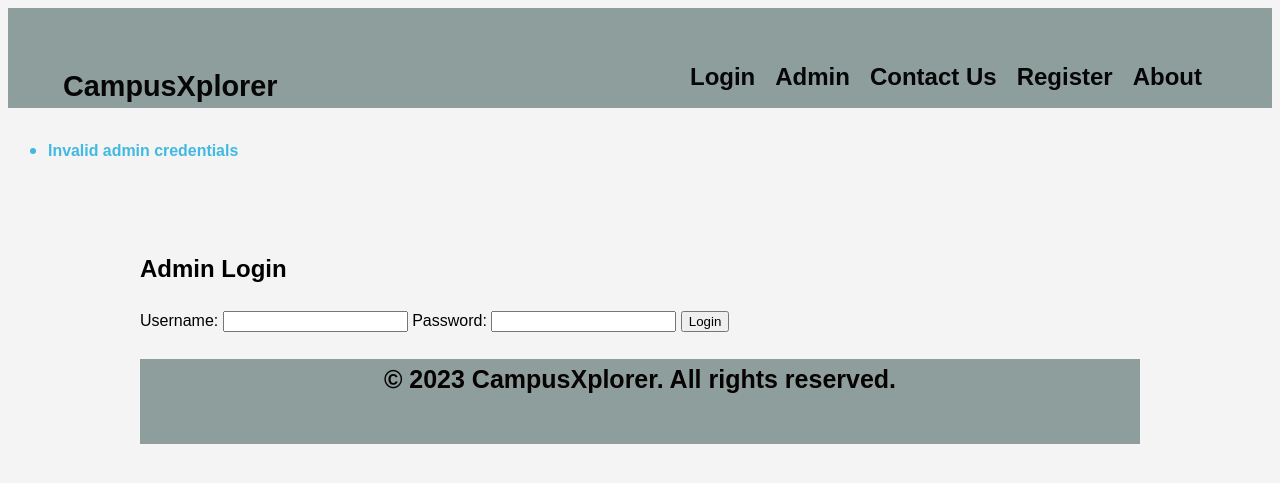
After one commit to SirDom247/CampusXplorer, a Flask app: page /admin/login in a window 1280 px wide. The commit adds this page. Shown: the top 483 px of the page. Run offline with Flask 3, Linux system fonts and the light colour scheme; some libraries are stand-ins or nearby versions.

Commit message:
Adding and updating files

```diff
--- a/app.py
+++ b/app.py
@@ -2,6 +2,7 @@ from flask import Flask, flash, render_template, request, jsonify, redirect, url
 from flask_wtf import FlaskForm
 from forms import ContactForm, RegistrationForm, LoginForm
 from wtforms import StringField, TextAreaField, SubmitField
+from flask_login import LoginManager, UserMixin, login_user, login_required, current_user, logout_user
 from wtforms.validators import DataRequired, Email, Length
 from flask_pymongo import PyMongo
 from flask_bcrypt import Bcrypt
@@ -11,20 +12,97 @@ from dotenv import load_dotenv
 import os
 
 app = Flask(__name__)
-bcrypt = Bcrypt(app)
 load_dotenv()
 app.config['SECRET_KEY'] = os.environ.get('SECRET_KEY', 'default_secret_key')
 app.config['MONGO_URI'] = os.getenv("MONGO_URI")
+
 mongo = PyMongo(app)
+bcrypt = Bcrypt(app)
+mongo = PyMongo(app)
+
+login_manager = LoginManager(app)
+login_manager.login_view = 'login'
+login_manager.login_message_category = 'info'
+
+# User model
+class User(UserMixin):
+    def __init__(self, username, first_name, last_name, email, password, is_admin=False):
+        self.username = username
+        self.first_name = first_name
+        self.last_name = last_name
+        self.email = email
+        self.password = password
+        self.is_admin = is_admin
+
+@login_manager.user_loader
+def load_user(username):
+    user_data = mongo.db.users.find_one({'username': username})
+    if user_data:
+        return User(username=user_data['username'], first_name=user_data['first_name'], last_name=user_data['last_name'], password=user_data['password'], email=user_data['email'], is_admin=user_data['is_admin'])
+    return None
 
 @app.route('/')
 def index():
     return render_template('base.html')
 
+
 @app.route('/about')
 def about():
     return render_template('about.html')
 
+
+@app.route('/admin/login', methods=['GET', 'POST'])
+def admin_login():
+    form = LoginForm()
+
+    if form.validate_on_submit():
+        admin = mongo.db.admins.find_one({'username': form.username.data})
+
+        if admin and bcrypt.check_password_hash(admin['password'], form.password.data):
+            # Log the admin in
+            session['admin_logged_in'] = True
+            flash('Admin login successful', 'success')
+            return redirect(url_for('admin_dashboard'))
+
+        admin_data = {
+            'username': 'admin',
+            'password': bcrypt.generate_password_hash('admin_password').decode('utf-8'),
+                # Add other fields as needed
+            }
+        mongo.db.admins.insert_one(admin_data)
+        flash('Admin account created successfully', 'success')
+
+    flash('Invalid admin credentials', 'error')
+
+    return render_template('admin_login.html', form=form)
+
+@app.route('/admin/dashboard')
+def admin_dashboard():
+    # Add authentication check for admin
+    if not session.get('admin_logged_in'):
+        flash('Unauthorized access', 'error')
+        return redirect(url_for('index'))
+
+    return render_template('base.html')
+
+@app.route('/admin/logout')
+def admin_logout():
+    # Clear the session data for the admin
+    session.pop('admin_logged_in', None)
+    flash('Admin logout successful', 'success')
+    return redirect(url_for('index'))
+
+
+# admin-only route
+@app.route('/admin/manage_users')
+def manage_users():
+    # authentication check for admin
+    if not session.get('admin_logged_in'):
+        flash('Unauthorized access', 'error')
+        return redirect(url_for('index'))
+
+    # logic for managing users
+    return render_template('manage_users.html')
 
 @app.route('/register', methods=['GET', 'POST'])
 def register():
@@ -45,11 +123,12 @@ def register():
             'username': form.username.data,
             'email': form.email.data,
             'password': hashed_password,
+            'is_admin': form.username.data == 'admin',  # Assign admin role based on username
         }
         mongo.db.users.insert_one(user_data)
 
-        # Redirect to a thank you page or any other page
-        return redirect(url_for('success'))
+        flash('Account created successfully.', 'success')
+        return redirect(url_for('login'))
 
     return render_template('register.html', form=form)
 
@@ -57,6 +136,10 @@ def register():
 @app.route('/success')
 def success():
     return render_template('success.html')
+
+@app.route('/user_dashboard')
+def user_dashboard():
+    return render_template('user_dashboard.html')
 
 
 @app.route('/login', methods=['GET', 'POST'])
@@ -72,14 +155,16 @@ def login():
             session['logged_in'] = True
             session['user_id'] = str(user['_id'])
             session['username'] = user['username']
-            flash('Login successful', 'success')  # Flash a success message
-            return redirect(url_for('index'))
 
+            is_admin = user.get('is_admin', False)
+            return redirect(url_for('admin_dashboard') if is_admin else 'user_dashboard')
+
+        flash('Login successful', 'success')  # Flash a success message
+        return redirect(url_for('admin_dashboard' if user.get('is_admin', False) else ''))
         # Invalid login, show an error message or redirect as needed
-        flash('Invalid email or password', 'error')  # Flash an error message
+    flash('Invalid email or password', 'error')  # Flash an error message
 
     return render_template('login.html', form=form)
-
 
 @app.route('/logout')
 def logout():
@@ -96,6 +181,7 @@ def contact_us():
     if form.validate_on_submit():
             # Process form data and store in MongoDB
             user_data = {
+            'username': form.username.data,
             'first_name': form.first_name.data,
             'last_name': form.last_name.data,
             'email': form.email.data,
@@ -140,6 +226,7 @@ def search():
     results_list = list(results)
     return jsonify({'results': results_list})
 
+
 # Insert data into MongoDB on startup
 insert_data_into_mongo()
 
--- a/forms.py
+++ b/forms.py
@@ -1,11 +1,11 @@
 from flask_wtf import FlaskForm
-from wtforms import StringField, PasswordField, TextAreaField, SubmitField
+from wtforms import StringField, BooleanField, PasswordField, TextAreaField, SubmitField
 from wtforms.validators import DataRequired, Email, Length
 
 class RegistrationForm(FlaskForm):
     first_name = StringField('First Name', validators=[DataRequired(), Length(min=2, max=50)])
     last_name = StringField('Surname', validators=[DataRequired(), Length(min=2, max=50)])
-    username = StringField('Username', validators=[DataRequired(), Length(min=6, max=50)])
+    username = StringField('Username', validators=[DataRequired(), Length(min=4, max=50)])
     email = StringField('Email', validators=[DataRequired(), Email()])
     password = PasswordField('Password', validators=[DataRequired(), Length(min=6)])
     confirm_password = PasswordField('Confirm Password', validators=[DataRequired(), Length(min=6)])
@@ -14,7 +14,8 @@ class RegistrationForm(FlaskForm):
 class LoginForm(FlaskForm):
     email = StringField('Email', validators=[DataRequired(), Email()])
     password = PasswordField('Password', validators=[DataRequired(), Length(min=6)])
-    username = StringField('Username', validators=[DataRequired(), Length(min=6)])
+    username = StringField('Username', validators=[DataRequired(), Length(min=4, max=50)])
+    remember = BooleanField('Remember Me')
     submit = SubmitField('Login')
 
 class ContactForm(FlaskForm):
@@ -23,3 +24,9 @@ class ContactForm(FlaskForm):
     email = StringField('Email', validators=[DataRequired(), Email()])
     message = TextAreaField('Message', validators=[DataRequired(), Length(max=250)])
     submit = SubmitField('Submit')
+
+class AdminLoginForm(FlaskForm):
+    username = StringField('Username', validators=[DataRequired(), Length(min=4, max=50)])
+    password = PasswordField('Password', validators=[DataRequired(), Length(min=6)])
+    email = StringField('Email', validators=[DataRequired(), Email()])
+    submit = SubmitField('Login')
--- a/requirements.txt
+++ b/requirements.txt
@@ -25,5 +25,6 @@ python-dotenv==1.0.0
 pytz==2023.3.post1
 setuptools==69.0.3
 speaklater==1.3
+uuid==1.30
 Werkzeug==3.0.1
 WTForms==3.1.1
--- a/templates/about.html
+++ b/templates/about.html
@@ -1,4 +1,4 @@
-{% extends 'base.html' %}
+{% extends 'user_dashboard.html' %}
 
 {% block title %}Contact Us{% endblock %}
 
--- /dev/null
+++ b/templates/admin_login.html
@@ -0,0 +1,21 @@
+{% extends 'user_dashboard.html' %}
+
+{% block title %}Contact Us{% endblock %}
+
+{% block styles %}
+    <!-- Add specific styles for the contact_us page if needed -->
+    <link rel="stylesheet" href="{{ url_for('static', filename='about.css') }}">
+{% endblock %}
+
+{% block content %}
+    <div id="admin-login-container">
+        <h2>Admin Login</h2>
+        <form method="POST" action="{{ url_for('admin_login') }}">
+            <label for="admin_username">Username:</label>
+            <input type="text" id="admin_username" name="admin_username" required>
+            <label for="admin_password">Password:</label>
+            <input type="password" id="admin_password" name="admin_password" required>
+            <button type="submit">Login</button>
+        </form>
+    </div>
+{% endblock %}
--- a/templates/contact_us.html
+++ b/templates/contact_us.html
@@ -1,4 +1,4 @@
-{% extends 'base.html' %}
+{% extends 'user_dashboard.html' %}
 
 {% block title %}Contact Us{% endblock %}
 
--- a/templates/login.html
+++ b/templates/login.html
@@ -1,5 +1,5 @@
 <!-- login Form-->
-{% extends 'base.html' %}
+{% extends 'user_dashboard.html' %}
 
 {% block title %}Login{% endblock %}
 
@@ -17,7 +17,6 @@
   {% endif %}
 {% endwith %}
 
-
 {% block content %}
     <section id="Login">
         <h2>Login</h2>
--- a/templates/logout.html
+++ b/templates/logout.html
@@ -5,7 +5,7 @@
 {% block styles %}
     <link rel="stylesheet" href="{{ url_for('static', filename='login.css') }}">
 {% endblock %}
-
+{{ form.csrf_token }}
 {% with messages = get_flashed_messages() %}
   {% if messages %}
     <ul class="flashes">
--- a/templates/register.html
+++ b/templates/register.html
@@ -1,4 +1,4 @@
-{% extends 'base.html' %}
+{% extends 'user_dashboard.html' %}
 
 {% block title %}Registration{% endblock %}
 
@@ -11,6 +11,7 @@
 <section id="Registration">
     <h2>Registration</h2>
     <form method="post" action="/register">
+        {{ form.csrf_token }}
         {{ form.hidden_tag() }}
         {{ form.first_name.label }} {{ form.first_name() }}
         {{ form.last_name.label }} {{ form.last_name() }}
--- a/templates/success.html
+++ b/templates/success.html
@@ -1,6 +1,6 @@
-{% extends 'base.html' %}
+{% extends 'user_dashboard.html' %}
 
-{% block title %}Thank You{% endblock %}
+{% block title %}Success{% endblock %}
 
 {% block styles %}
     <!-- Add specific styles for the contact_us page if needed -->
--- a/templates/thank_you.html
+++ b/templates/thank_you.html
@@ -1,4 +1,4 @@
-{% extends 'base.html' %}
+{% extends 'user_dashboard.html' %}
 
 {% block title %}Thank You{% endblock %}
 
--- /dev/null
+++ b/templates/user_dashboard.html
@@ -0,0 +1,77 @@
+<!DOCTYPE html>
+<html lang="en">
+<head>
+    <meta charset="UTF-8">
+    <meta name="viewport" content="width=device-width, initial-scale=1.0">
+    <title>{% block title %}Campus Explorer{% endblock %}</title>
+    <link rel="stylesheet" href="{{ url_for('static', filename='styles.css') }}">
+    {% block styles %}{% endblock %}
+</head>
+<body>
+    <header id="main-header">
+        <nav>
+            <a href="/" class="logo">CampusXplorer</a>
+            <div id="header-right">
+                    <a href="{{ url_for('about') }}">About</a>
+                    <a href="{{ url_for('register') }}">Register</a>
+                    <a href="{{ url_for('contact_us') }}">Contact Us</a>
+                    <a href="{{ url_for('admin_dashboard') }}">Admin</a>
+
+                    {% if session['logged_in'] %}
+                        <a href="{{ url_for('logout') }}">Logout</a>
+                    {% else %}
+                        <a href="{{ url_for('login') }}">Login</a>
+                    {% endif %}
+            </div>
+        <nav>
+    </header>
+
+ <!-- Flash Messages -->
+{% with messages = get_flashed_messages() %}
+ {% if messages %}
+   <div class="flash-messages">
+     <ul>
+       {% for message in messages %}
+         <li><h5>{{ message }}</h5></li>
+       {% endfor %}
+     </ul>
+   </div>
+ {% endif %}
+{% endwith %}
+
+
+    <div id="main-content">
+        {% block content %}
+        <section id="carousel">
+            <!-- Add your carousel content here -->
+	    <h1>Welcome,!</h1>
+        <h2>Explore institutions in your preferred state</h2>
+        </section>
+
+        <!-- Search Bar Section -->
+        <section id="search-container">
+            <section id="search-container">
+                <form id="search-form" onsubmit="performSearch(); return false;">
+                    <input type="text" id="search-bar" placeholder="type state name here.." onkeypress="return handleKeyPress(event)">
+                    <button type="button" id="search-btn" onclick="performSearch()">Search</button>
+                </form>
+            </section>
+        </section>
+
+
+        <!-- Display Search Results Section -->
+        <section id="search-results">
+            <!-- Add your search results content here -->
+        </section>
+    </div>
+    {% endblock %}
+
+    <!-- Footer Section -->
+    <footer>
+        <p>&copy; 2023 CampusXplorer. All rights reserved.</p>
+    </footer>
+
+    <!-- Link to JavaScript -->
+    <script src="{{ url_for('static', filename='scripts.js') }}"></script>
+</body>
+</html>
```
Also changed, not shown: templates/admin_dashboard.html (added, +22 -0 lines), templates/base.html (+20 -28 lines), templates/manage_users.html (added, +38 -0 lines), static/image1.jpg (added), 1 other file.
